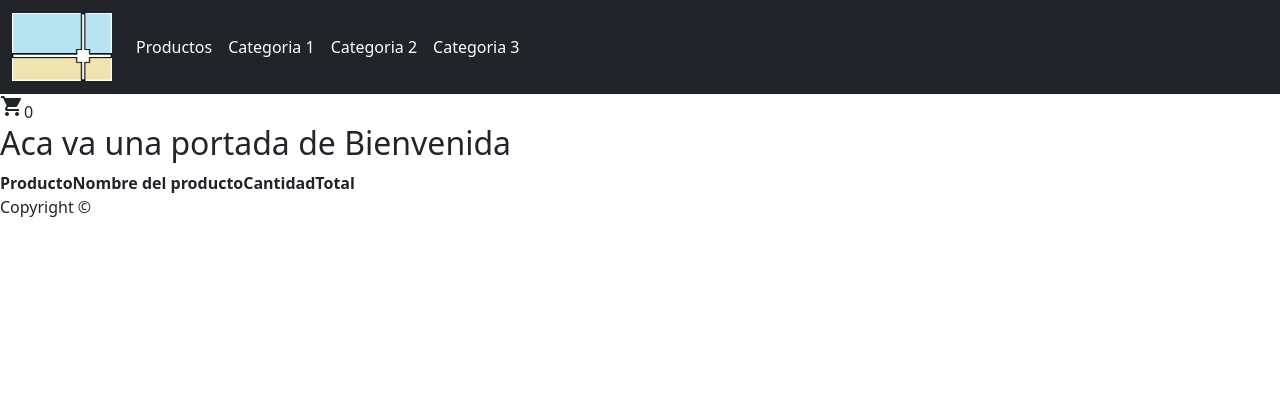
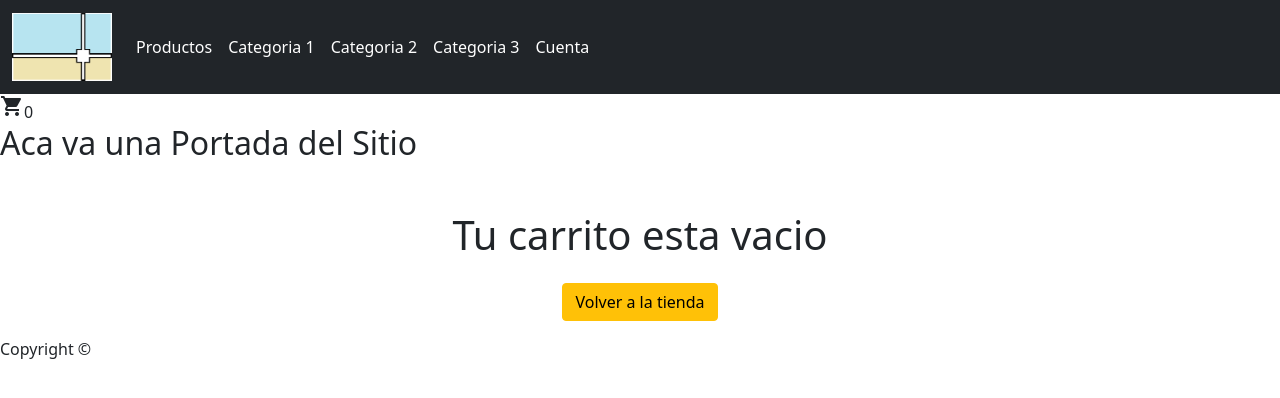
Before and after one commit to GarridoRicardo/app_coder, a React (Create React App) app: page /cart in a window 1280 px wide. Shown: the top 398 px of the page. Built offline with nearby package versions, Linux system fonts and the light colour scheme.

Commit message:
Desafio Cart View

```diff
--- a/src/App.js
+++ b/src/App.js
@@ -6,6 +6,7 @@ import ItemListContainer from "./ItemListContainer";
 import ItemDetailContainer from "./ItemDetailContainer";
 import CustomComponet from "./cartContext";
 import Cart from "./Cart";
+import Checkout from "./Checkout";
 
 const App = () => {
   return (
@@ -15,6 +16,7 @@ const App = () => {
             <Header/>
             <Switch>
                   <Route exact path="/" component={Main}/>
+                  <Route path="/checkout" component={Checkout}/>
                   <Route exact path="/productos" component={ItemListContainer}/>
                   <Route exact path="/categoria/:id" component={ItemListContainer}/>
                   <Route path="/item/:id" component={ItemDetailContainer}/>
--- a/src/Cart.js
+++ b/src/Cart.js
@@ -1,27 +1,70 @@
 import { useContext } from "react";
 import { contexto } from "./cartContext";
+import { Link } from "react-router-dom";
 
 const Cart = () => {
+  const { cart, vaciar, removeFromCart } = useContext(contexto);
 
-    const resultado = useContext(contexto);
+  if (cart.length === 0) {
     return (
-        <main>
-            {resultado.length == 0?<p>Tu carrito esta vacio</p>:
-                <table>
-                    <thead>
-                        <tr>
-                            <th>Producto</th>
-                            <th>Nombre del producto</th>
-                            <th>Cantidad</th>
-                            <th>Total</th>
-                        </tr>
-                    </thead>
+      <div className="container mt-5">
+        <div className="row">
+          <div className="col-10 mx-auto text-center text-title">
+            <h1>Tu carrito esta vacio</h1>
+            <Link to="/">
+              <button className="btn btn-warning my-3">
+                Volver a la tienda
+              </button>
+            </Link>
+          </div>
+        </div>
+      </div>
+    );
+  } else {
+    return (
+      <>
+        <div className="container mt-5">
+          <div className="row">
+            <div className="col-10 mx-auto text-center text-title">
+              {cart.map((e, i) => {
+                return (
+                  <div className="card" key={e}>
+                    <div className="card-body">
+                      <h5 className="card-title">
+                        Nombre: {e.producto.producto}
+                      </h5>
+                      <p className="card-text">
+                        Categoria: {e.producto.categoria}
+                      </p>
+                      <p className="card-text">Cantidad: {e.cantidad}</p>
+                      <p className="card-text">
+                        Precio AR$: {e.producto.precio * e.cantidad}
+                      </p>
+                      <button
+                        className="btn btn-info"
+                        onClick={() => removeFromCart(e.producto)}
+                      >
+                        Eliminar
+                      </button>
+                    </div>
+                  </div>
+                );
+              })}
+              <Link to={`/productos`} className="btn btn-primary">
+                Seguir Comprando
+              </Link>
+              <Link to={`/checkout`} className="btn btn-success">
+                Terminar mi compra
+              </Link>
+              <button className="btn btn-danger" onClick={vaciar}>
+                Vaciar
+              </button>
+            </div>
+          </div>
+        </div>
+      </>
+    );
+  }
+};
 
-                </table>
-            }
-        </main>
-    )
-
-}
-
-export default Cart
+export default Cart;
--- /dev/null
+++ b/src/Checkout.js
@@ -0,0 +1,11 @@
+const Checkout = () => {
+
+ console.log('Checkout');
+    return(
+    <>
+        <h2>Formulario para finalizar compra</h2>
+    </>
+    )
+}
+
+export default Checkout
--- a/src/Header.js
+++ b/src/Header.js
@@ -6,7 +6,7 @@ const Header = () => {
       <Nav />
 
       <div>
-        <h2>Aca va una portada de Bienvenida</h2>
+        <h2>Aca va una Portada del Sitio</h2>
       </div>
     </header>
   );
--- a/src/ItemListContainer.js
+++ b/src/ItemListContainer.js
@@ -16,7 +16,7 @@ const ItemListContainer = ()  =>{
                     resolve(productos_JSON.filter(prod => prod.categoria == id))
                 }else{
                     resolve(productos_JSON)}
-                ;}, 2000);
+                ;}, 1000);
 
             },);
                 promesa
--- a/src/Main.js
+++ b/src/Main.js
@@ -1,10 +1,7 @@
-import ItemList from "./ItemList"
-
-
 const Main = () => {
     return(
     <>
-        <h2>Agregar todos los productos</h2>
+        <h2>Bienvenidos a la Tienda</h2>
     </>
     )
 }
--- a/src/NavBar.js
+++ b/src/NavBar.js
@@ -35,6 +35,11 @@ const Nav = () => {
                         Categoria 3
                     </Link>
                     </li>
+                    <li className="nav-item">
+                    <Link to="/checkout" className="nav-link active" aria-current="page">
+                        Cuenta
+                    </Link>
+                    </li>
 
                 </ul>
                 </div>
```
